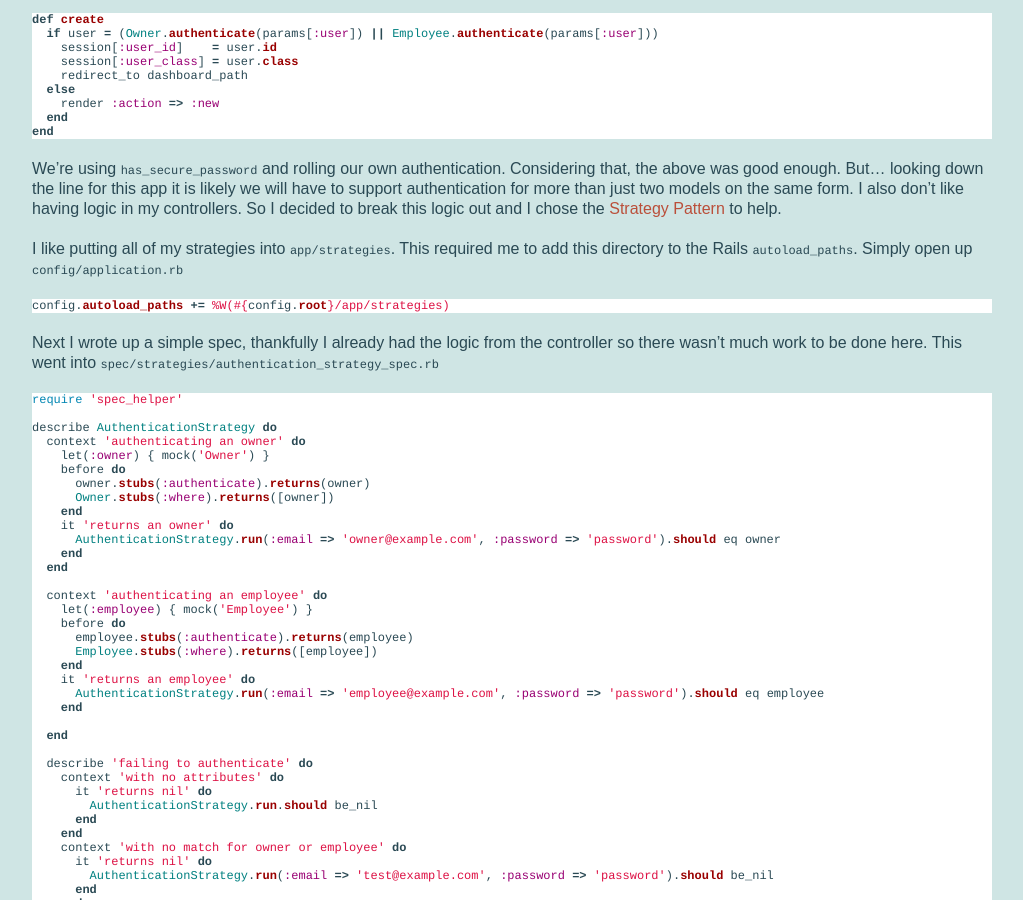
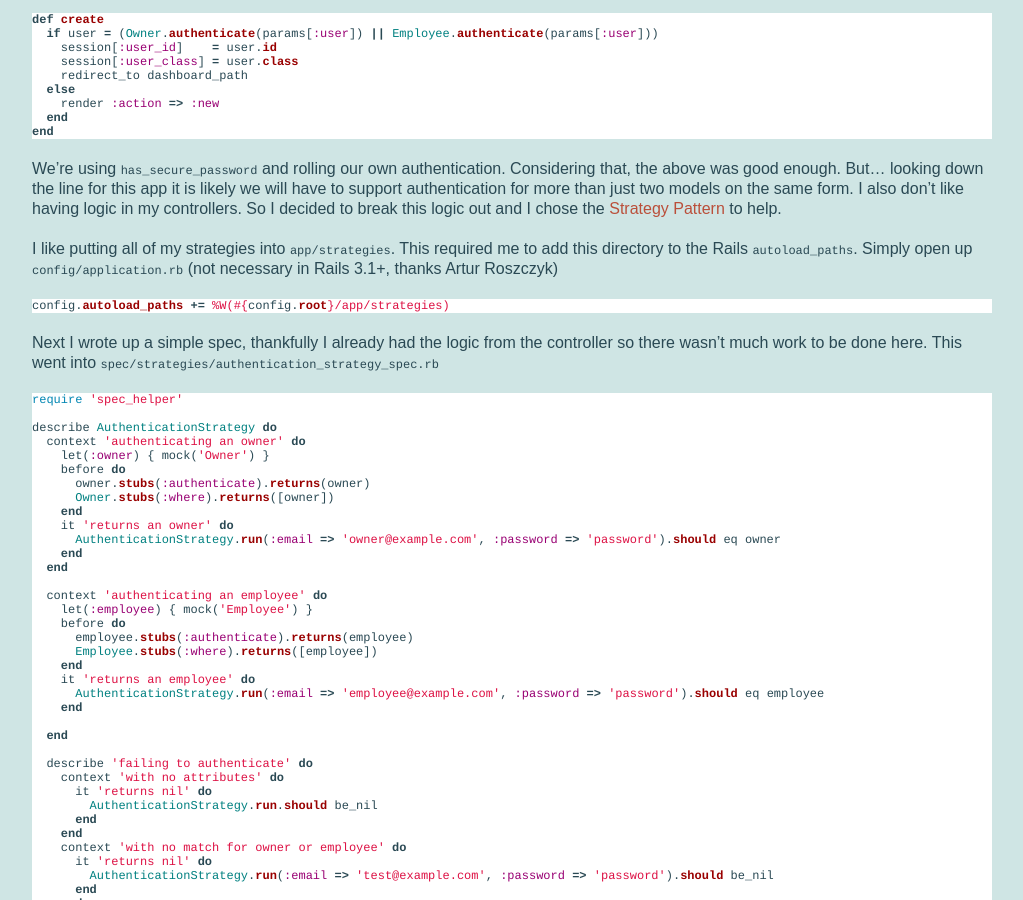
Before and after one commit to Hakon/reefpoints, a Jekyll site: the page built from _posts/2012-02-13-authenticating-multiple-models-with-a-strategy.md, in a window 1280 px wide and 900 px high, scrolled down 398 px. Shown: the whole window, without its empty margins (128-1151 px from the left). Built offline with Jekyll 4.4.1, drawn with Linux system fonts in a browser that asks for light colours; Markdown is read by kramdown in place of the engine named in the settings; comment, search, counter and statistics services are not loaded.

Commit message:
Update _posts/2012-02-13-authenticating-multiple-models-with-a-strategy.md

```diff
--- a/_posts/2012-02-13-authenticating-multiple-models-with-a-strategy.md
+++ b/_posts/2012-02-13-authenticating-multiple-models-with-a-strategy.md
@@ -36,6 +36,7 @@ chose the [Strategy Pattern](http://en.wikipedia.org/wiki/Strategy_pattern) to h
 I like putting all of my strategies into
 `app/strategies`. This required me to add this directory to the Rails
 `autoload_paths`. Simply open up `config/application.rb`
+(not necessary in Rails 3.1+, thanks Artur Roszczyk)
 
 {% highlight ruby %}
 config.autoload_paths += %W(#{config.root}/app/strategies)
```
